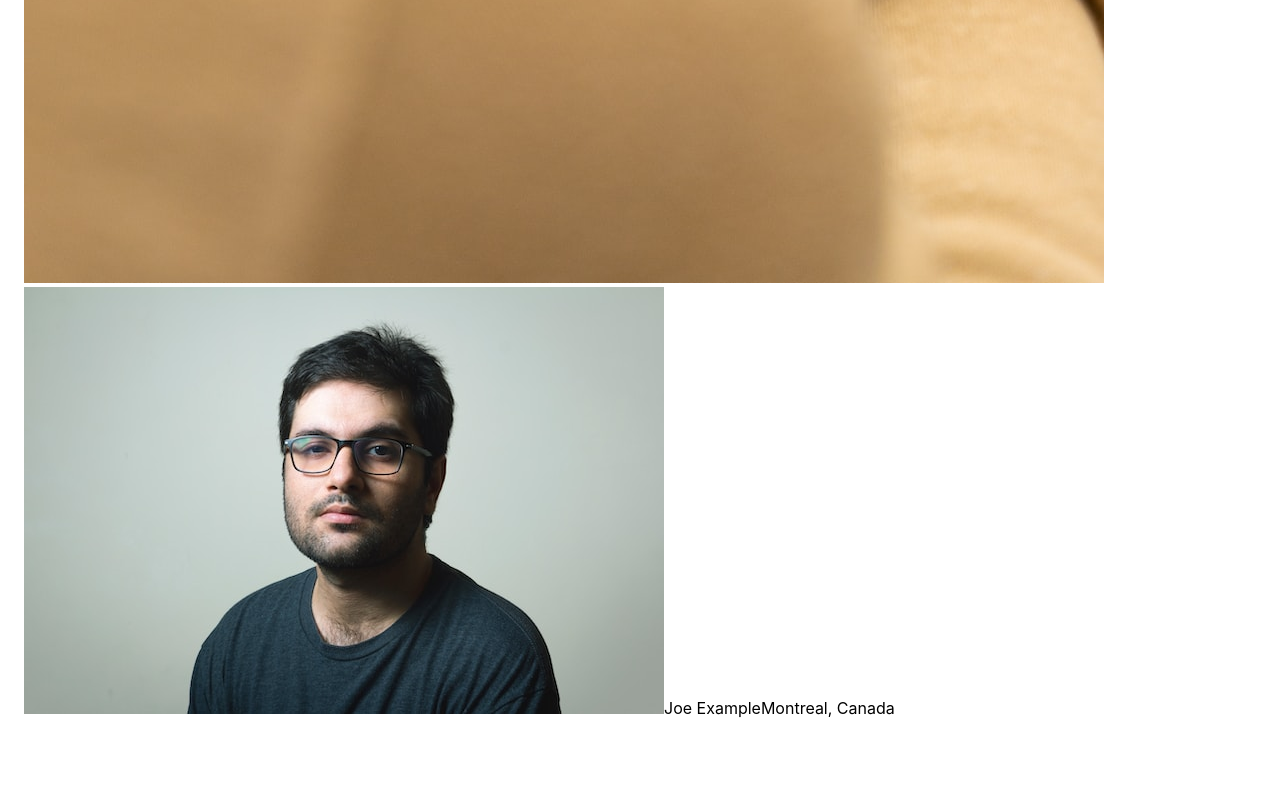
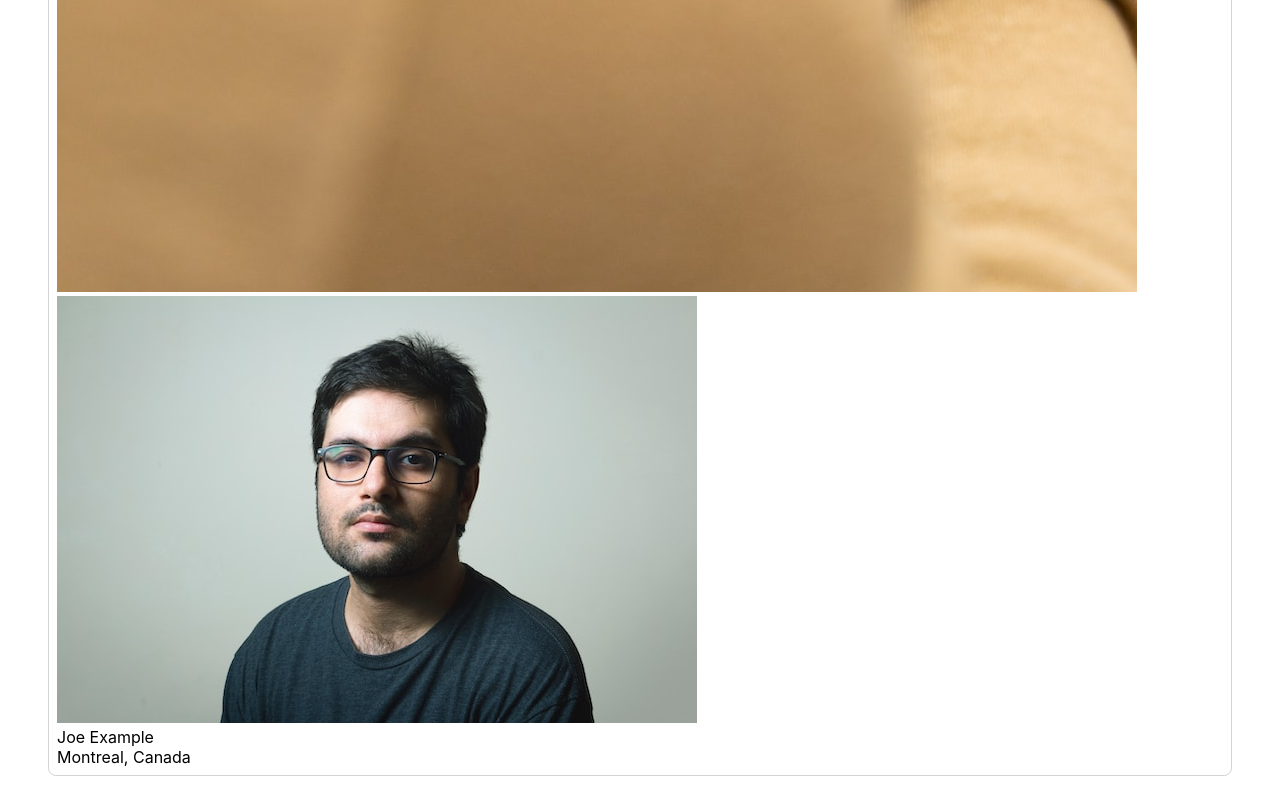
Before and after one commit to amusictheorist/photolabs, a React (Create React App) app in the folder frontend/: page / in a window 1280 px wide. Shown: the part 1662-2462 px from the top of the page. Before the commit the page ends 2404 px from the top, so only its background shows below. Built offline with nearby package versions, Linux system fonts and the light colour scheme; the HTML template or start-up script is replaced by a standard one.

Commit message:
Add styling to PhotoListItem

```diff
--- a/frontend/src/components/PhotoListItem.jsx
+++ b/frontend/src/components/PhotoListItem.jsx
@@ -5,12 +5,18 @@
   const sampleDataForPhotoListItem = props.photo;
 
   return (
-    <div>
-      <img src={sampleDataForPhotoListItem.imageSource} alt="test image" />
-      <img src={sampleDataForPhotoListItem.profile} alt="profile pic" />
+<div className="photo-list__item">
+  <img src={sampleDataForPhotoListItem.imageSource} alt="test image" />
+  <img src={sampleDataForPhotoListItem.profile} alt="profile pic" />
+
+  <div className="photo-details">
     <span>{sampleDataForPhotoListItem.username}</span>
+  </div>
+
+  <div className="photo-location">
     <span>{sampleDataForPhotoListItem.location.city}, {sampleDataForPhotoListItem.location.country}</span>
   </div>
+</div>
   );
 };
 
```
